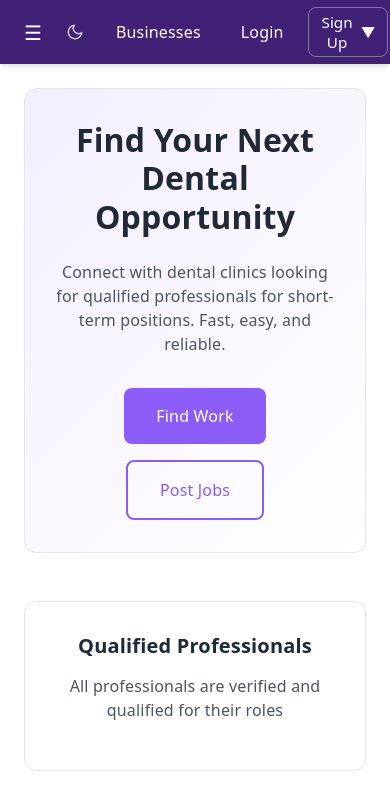
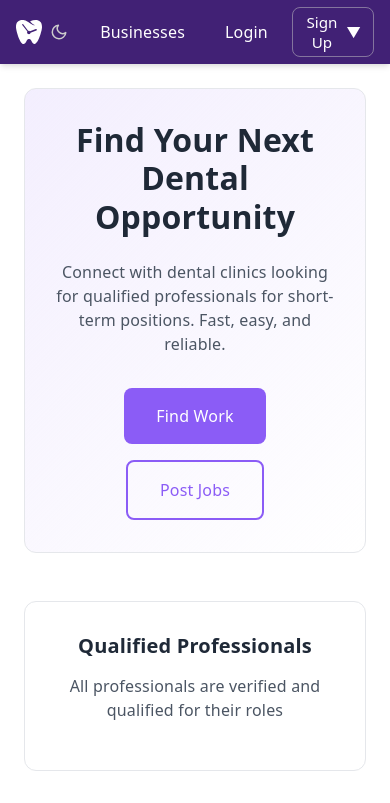
Before and after one commit to cbolinius/SmileShift, a React (Vite) app in the folder frontend/: page / in a window 390 px wide. Shown: the top 803 px of the page. Built offline with nearby package versions, Linux system fonts and the light colour scheme; no server answers.

Commit message:
Responsive design updates for mobile fixes

```diff
--- a/frontend/src/components/common/Navbar.jsx
+++ b/frontend/src/components/common/Navbar.jsx
@@ -37,23 +37,25 @@ function Navbar() {
     return (
         <nav className={styles.navbar}>
             <div className={styles.container}>
+                <div className={styles.left}>
+                    {isMobile && isAuthenticated && (
+                        <button
+                            className={styles.menuBtn}
+                            onClick={() => setSidebarCollapsed(prev => !prev)}
+                            aria-label={sidebarCollapsed ? "Open menu" : "Close menu"}
+                        >
+                            {sidebarCollapsed ? '☰' : '✕'}
+                        </button>
+                    )}
                     <Link to="/" className={styles.logo}>
                         <div style={{ display: 'flex', alignItems: 'center', gap: '8px' }}>
                             <span>SmileShift</span>
                             <img src="/SmileShiftLogo.svg" alt="SmileShift" width="28" height="28" />
                         </div>
                     </Link>
+                </div>
 
                 <div className={styles.right}>
-                    {isMobile && (
-                        <button
-                            className={styles.menuBtn}
-                            onClick={() => setSidebarCollapsed(false)}
-                            aria-label="Menu"
-                        >
-                            ☰
-                        </button>
-                    )}
                     <ThemeToggle />
                     {!isAuthenticated && (
                         <Link to="/businesses" className={styles.link}>Businesses</Link>
--- a/frontend/src/components/common/Navbar.module.css
+++ b/frontend/src/components/common/Navbar.module.css
@@ -48,6 +48,12 @@
     display: flex;
     align-items: center;
     gap: var(--spacing-md);
+}
+
+.left {
+    display: flex;
+    align-items: center;
+    gap: var(--spacing-sm);
 }
 
 .link {
```
Lines whose indentation alone changed are shown as unchanged.
